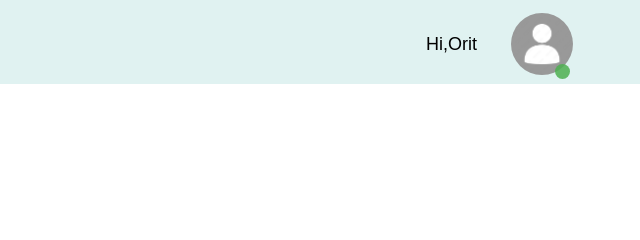
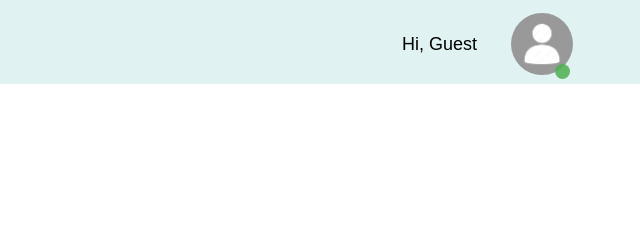
Before and after one commit to adan73/ASNOISE, a website: page client/index.html in a window 1280 px wide. Shown: the top 240 px of the page, 640-1280 px from the left. Drawn offline with Linux system fonts and the light colour scheme.

Commit message:
change so that it print the text depend of the value in window.sessionStorage

```diff
--- a/client/index.html
+++ b/client/index.html
@@ -21,7 +21,8 @@
     <header>
       <a href="index.html" id="logo"></a>
       <div class="profile">
-        <div class="profile-text">Hi,Orit</div>
+        <div class="profile-text">Hi, <span id="user-name">Loading...</span></div>
+
         <div class="profile-pic-wrapper">
           <img
             src="imges/user_first_profile.jpg"
```
